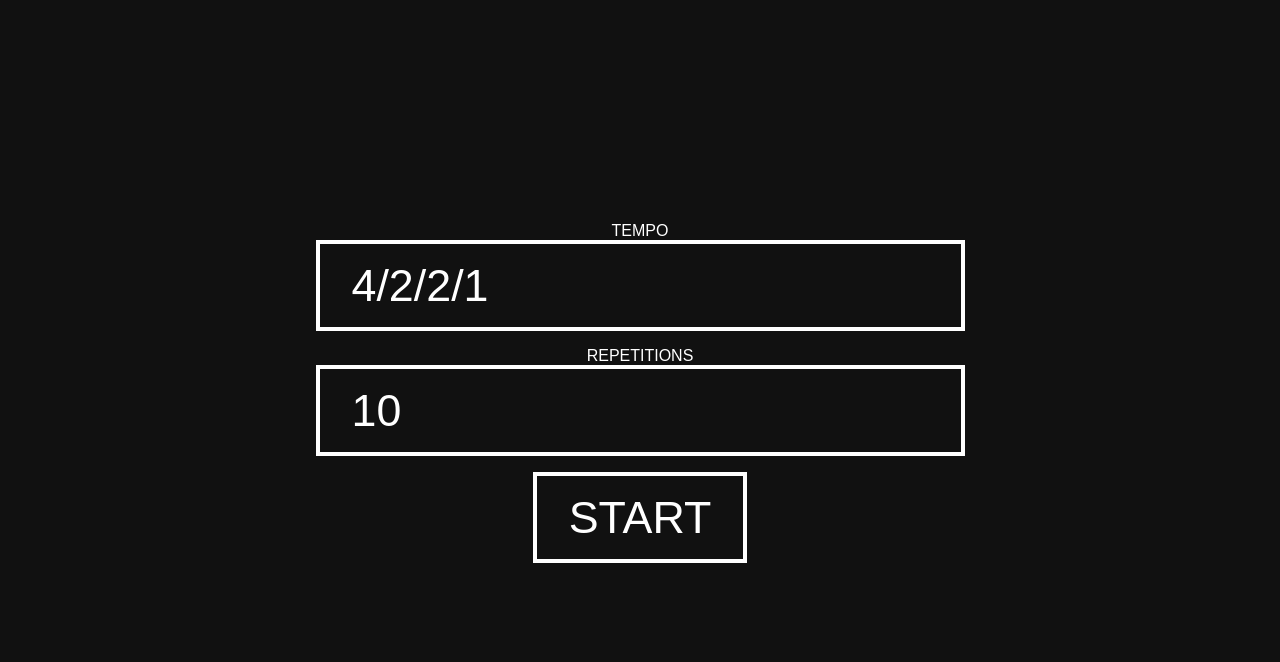
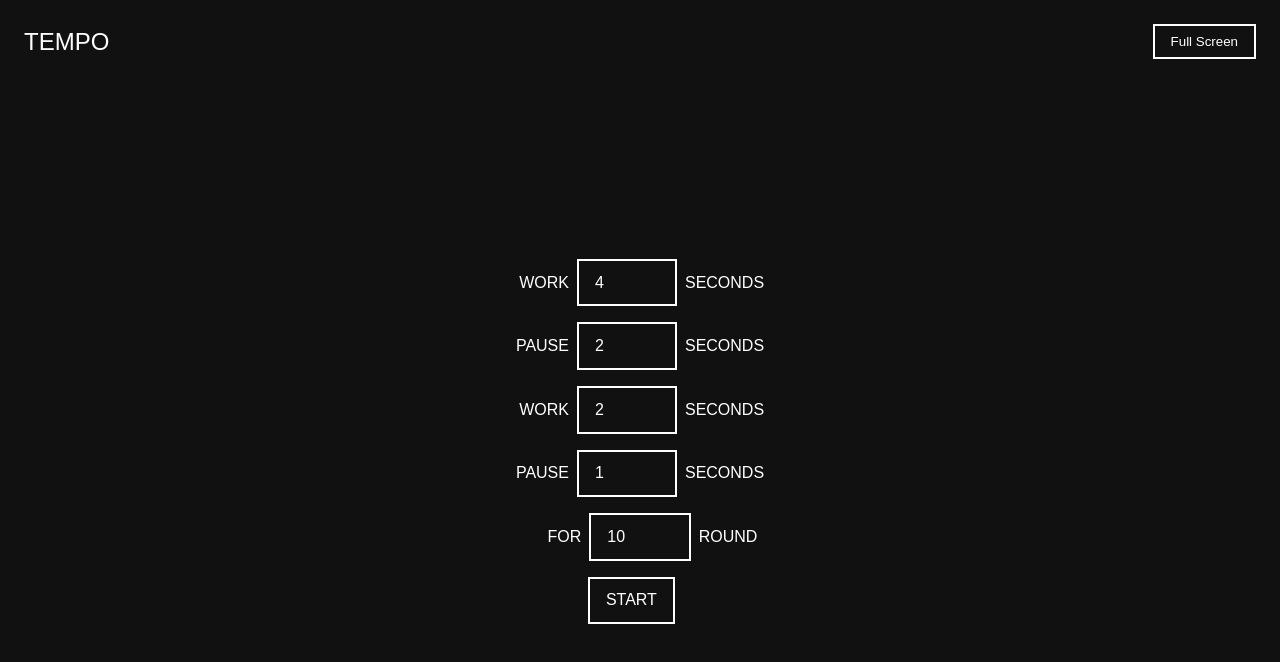
Before and after one commit to Netsbump/tempo-app, a React (Vite) app: page / in a window 1280 px wide. Shown: the top 662 px of the page. Built offline with nearby package versions, Linux system fonts and the light colour scheme; a web font is replaced by a local one.

Commit message:
update css and structure html again

```diff
--- a/src/InputPage.module.css
+++ b/src/InputPage.module.css
@@ -2,30 +2,75 @@
     display: flex;
     flex-direction: column;
     align-items: center;
-    justify-content: center;
     min-height: 100vh;
 
   }
 
+  .header {
+    display: flex;
+    width: 100%;
+    justify-content: space-between;
+    align-items: center;
+    padding: 1.5rem 0;
+  }
+
+  main {
+    display: flex;
+    flex-direction: column;
+    flex: 1;
+    justify-content: center;
+  }
+
+  .left {
+    display: flex;
+    align-items: center;
+    column-gap: 0.5rem;
+  }
+
   .title {
-    font-size: 2.5rem;
-    margin-bottom: 2rem;
+    font-size: 1.5rem;
+    text-align: center;
+    font-weight: normal;
+    margin: 0 0 0 1.5rem;
+  }
+
+  .tempoContainer{
+    display: flex;
+    flex-direction: column;
+    width: 100%;
+  }
+
+  .info{
+    flex: 1;
+    text-align: end;
+  }
+
+  .duration{
+    flex: 1;
+    text-align: start;
   }
 
   .input {
-    font-size: 3.5vw;
-    padding: 1rem 2rem;
-    border: .25rem solid #fff;
-    margin-bottom: 1rem;
+    font-size: 1rem;
+    padding: 0.8rem 1rem;
+    border: 0.15rem solid #fff;
+    margin: 0.5rem 0.5rem;
     background-color: transparent;
     color: #fff;
+    width: 4rem;
+    flex: 1;
+  }
+
+  .inputWrapper {
+    display: flex;
+    align-items: center;
   }
 
   .submitButton {
-    font-size: 3.5vw;
-    padding: 1rem 2rem;
-    border: .25rem solid #fff;
-    margin-bottom: 1rem;
+    font-size: 1rem;
+    border: 0.15rem solid #fff;
+    margin: 0.5rem 4.5rem;
+    padding: 0.8rem 1rem;
     background-color: transparent;
     color: #fff;
     cursor: pointer;
--- a/src/InputPage.tsx
+++ b/src/InputPage.tsx
@@ -1,4 +1,5 @@
 import React, { useState } from 'react';
+import FullScreenButton from './FullScreenButton';
 import styles from './InputPage.module.css';
 
 interface InputPageProps {
@@ -15,23 +16,51 @@ export const InputPage: React.FC<InputPageProps> = ({ onSubmit }) => {
 
   return (
     <div className={styles.container}>
-      <label>TEMPO</label>
+      <header className={styles.header}>
+        <div className={styles.left}>
+          <h1 className={styles.title}>TEMPO</h1>
+        </div>
+        <FullScreenButton />
+      </header>
+      <main>
+        <div className={styles.tempoContainer}>
+          {tempo.map((value, index) => (
+            <div key={index} className={styles.inputWrapper}>
+              <span className={styles.info}>{index % 2 === 0 ? "WORK" : "PAUSE"}</span>
               <input
+                key={index}
                 className={styles.input}
-        type="text"
-        value={tempo.join('/')}
-        onChange={(e) => setTempo(e.target.value.split('/').map(Number) as [number, number, number, number])}
+                type="number"
+                value={value}
+                onChange={(e) => {
+                  const newTempo = [...tempo];
+                  newTempo[index] = parseInt(e.target.value);
+                  setTempo(newTempo as [number, number, number, number]);
+                }}
               />
-      <label>REPETITIONS</label>
+              <span className={styles.duration}>SECONDS</span>
+            </div>
+          ))}
+        </div>
+
+        <div className={styles.inputWrapper}>
+          <span className={styles.info}>FOR</span>
           <input
             className={styles.input}
             type="number"
             value={repetitions}
             onChange={(e) => setRepetitions(parseInt(e.target.value))}
           />
+          <span className={styles.duration}>ROUND</span>
+        </div>
+
+        <div className={styles.inputWrapper}>
         <button className={styles.submitButton} onClick={handleSubmit}>
           START
         </button>
         </div>
+
+      </main>
+    </div>
   );
 };
--- a/src/TempoPage.module.css
+++ b/src/TempoPage.module.css
@@ -2,7 +2,6 @@
     display: flex;
     flex-direction: column;
     align-items: center;
-    justify-content: space-around;
     min-height: 100vh;
   }
 
@@ -11,6 +10,7 @@
     width: 100%;
     justify-content: space-between;
     align-items: center;
+    padding: 1.5rem 0;
   }
 
   .left {
@@ -20,10 +20,10 @@
   }
 
   .main {
-    display: flex;
     align-items: center;
     justify-content: space-evenly;
-    width: 100%;
+    flex-direction: row;
+    width: 50%;
   }
 
   .title {
```
Lines whose indentation alone changed are shown as unchanged.
